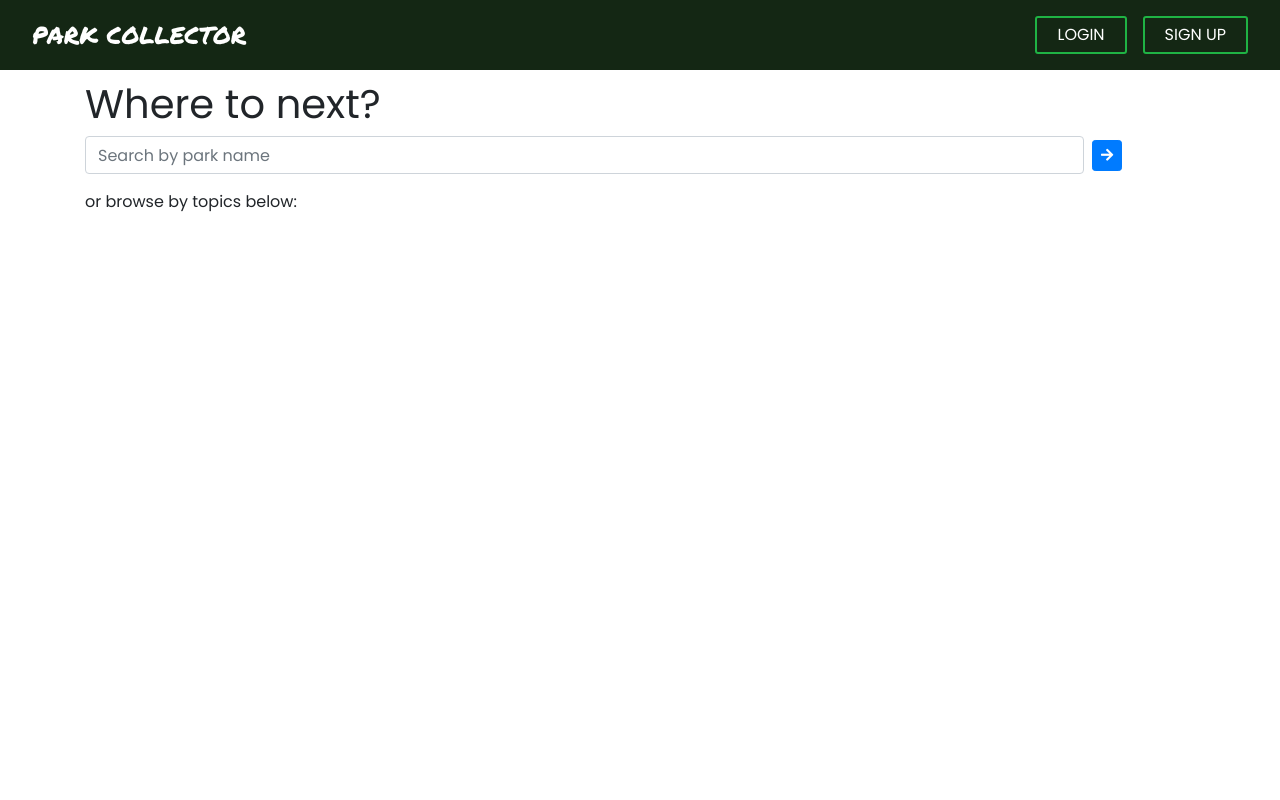
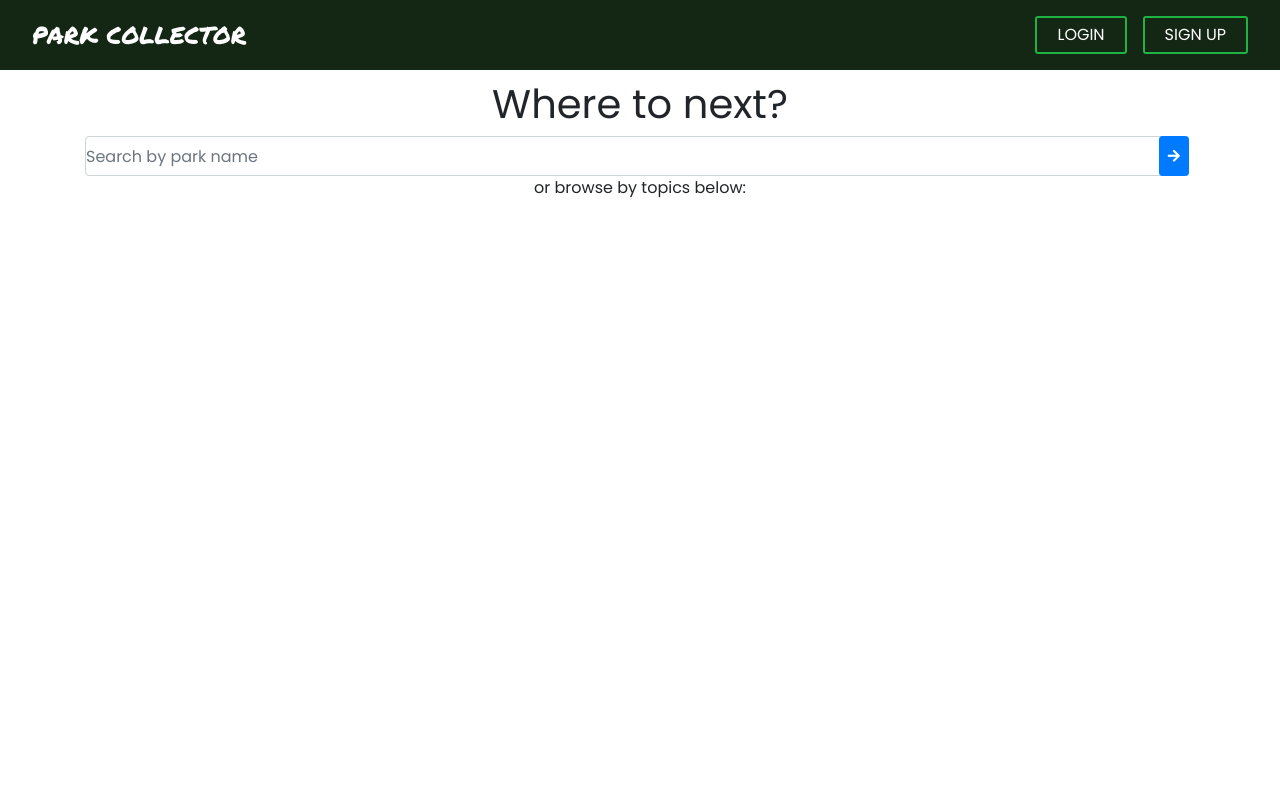
Before and after one commit to hsiangj/capstone-one, a Flask app: template templates/home.html in a window 1280 px wide. Run offline with Flask 3, Linux system fonts and the light colour scheme; the template is opened without the code that fills it, so the values that code supplies are empty; some libraries are stand-ins or nearby versions.

Commit message:
Tweak css home/search page

```diff
--- a/static/style.css
+++ b/static/style.css
@@ -18,6 +18,11 @@ a {
   /* display: flex; */
   min-height: 100vh;
   padding: 5rem 1rem;
+  text-align: center;
+}
+
+h4 {
+  display: inline-block;
 }
 
 .park-img {
@@ -167,6 +172,10 @@ a {
   }
 }
 
+/*---------------- HOME PAGE (LOGGED IN)----------------*/
+.home-div {
+  margin: 5rem 0 0 0;
+}
 
 /*---------------- COLLECTION ----------------*/
 
@@ -233,25 +242,37 @@ a {
 
 /*---------------- SEARCH BAR & AUTOCOMPLETE ----------------*/
 .search-container {
-  width: 100%;
+ width: 100%;
+ position: relative;
 }
 
 #q {
-  width: 90%;
+  width: 100%;
+  height: 2.5rem;
+  outline: none;
+  margin: 0;
+  padding: 0;
 }
 
 .search-container button {
   cursor: pointer;
+  position: absolute;
+  right: 6px;
+  top: 0;
+  z-index: 2;
+  height: 2.5rem;
+
 }
 
 #suggestions ul {
   list-style-type: none;
-  padding-left: 12px;
   width: 100%;
+  text-align: left;
 }
 
 #suggestions ul li:hover {
-  background-color: greenyellow;
+  background-color: #28a745;
+  border-radius: 5px;
   cursor: pointer;
 }
 
```
